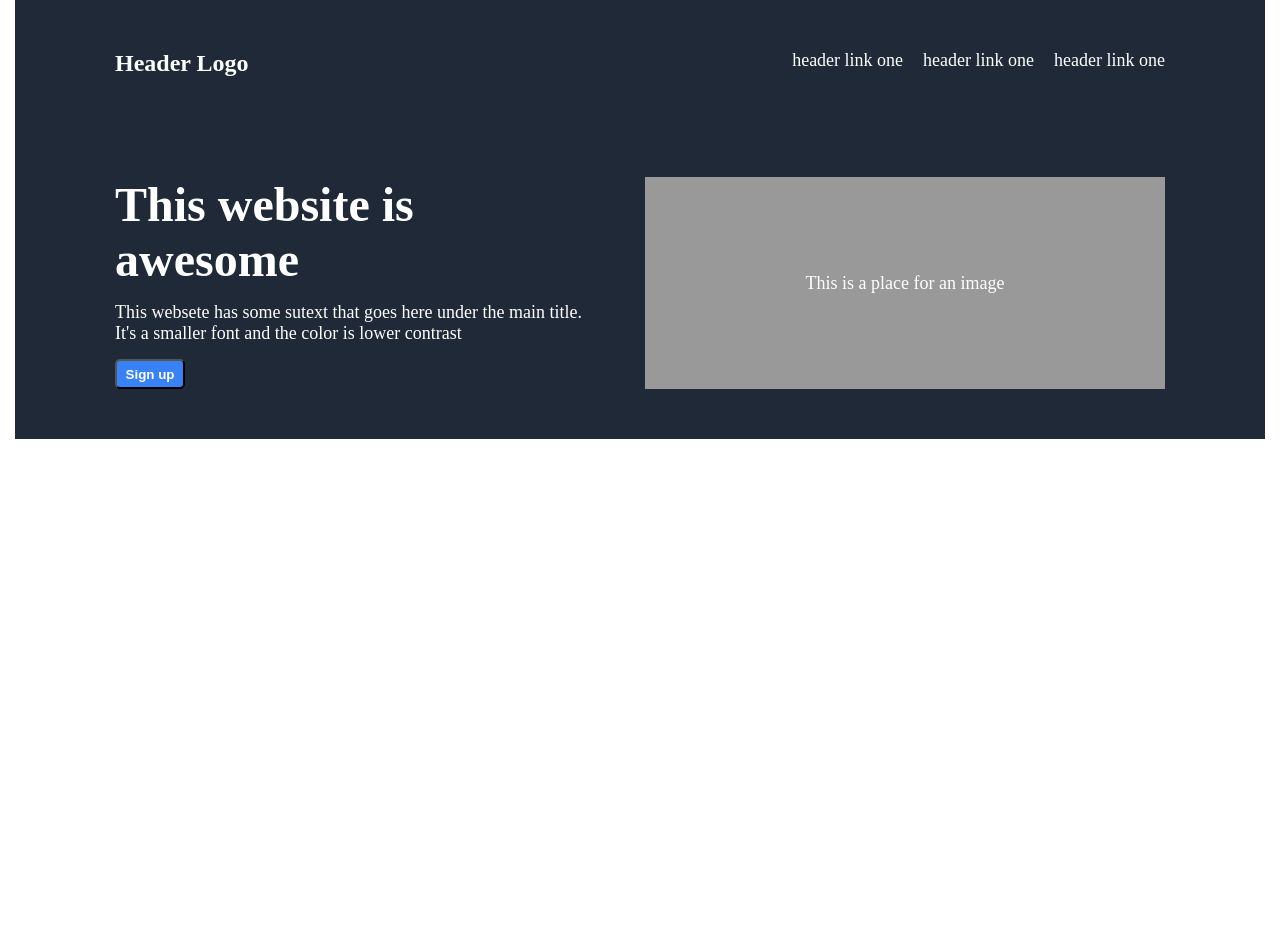
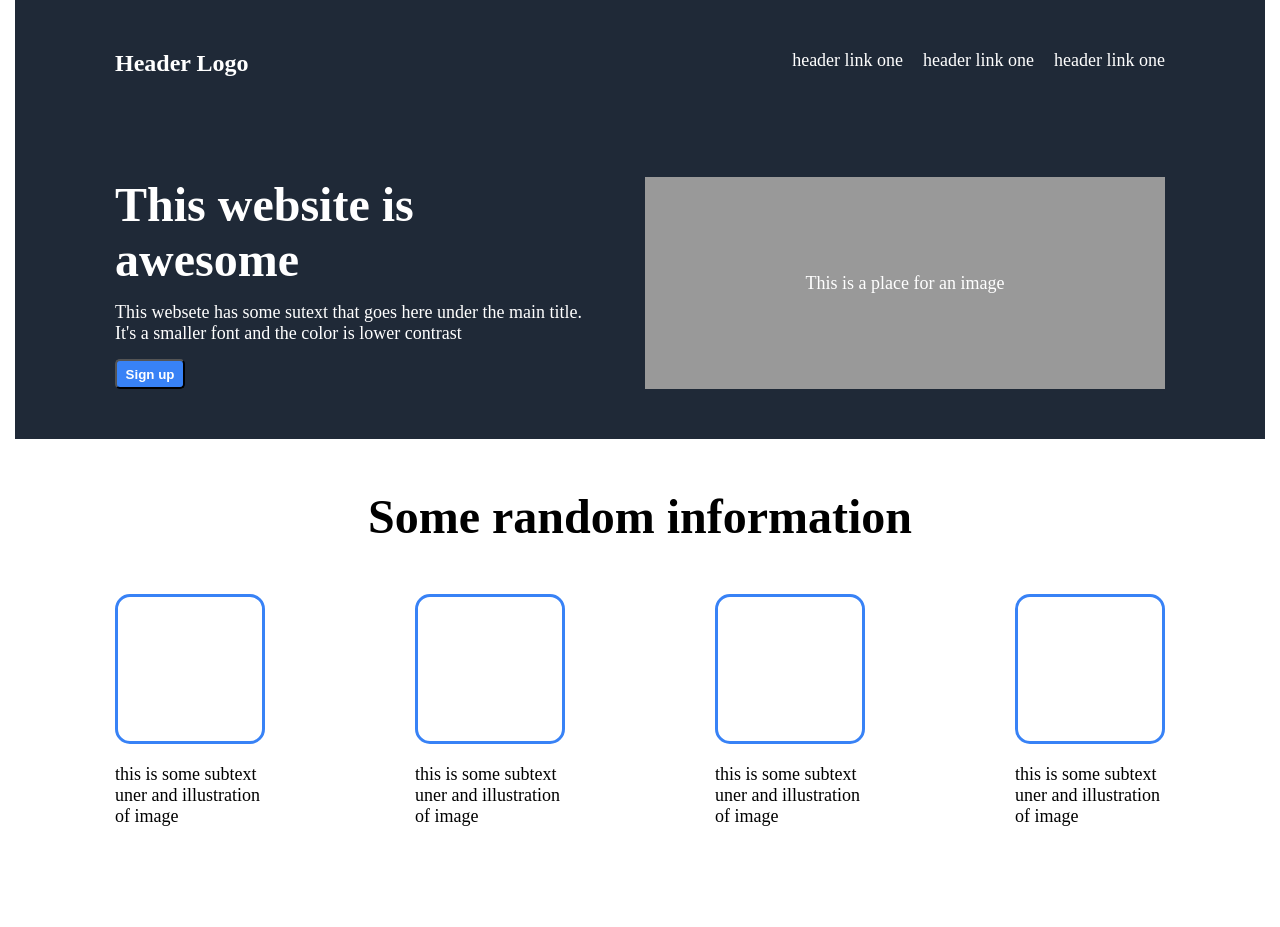
Before and after one commit to yuriy19802007/landing-page, a plain HTML site: page index.html in a window 1280 px wide. Before the commit the page ends 800 px from the top, so only its background shows below. Drawn offline with Linux system fonts and the light colour scheme.

Commit message:
CSS section - 1 in main

```diff
--- a/index.html
+++ b/index.html
@@ -31,5 +31,30 @@
         <div class="right">This is a place for an image</div>
       </div>
     </header>
+    <main>
+      <div class="section-1">
+        <p class="text-web">Some random information</p>
+        <div class="flex-container">
+          <div class="cell">
+            <div class="image"></div>
+            <p>this is some subtext uner and illustration of image</p>
+          </div>
+          <div class="cell">
+            <div class="image"></div>
+            <p>this is some subtext uner and illustration of image</p>
+          </div>
+          <div class="cell">
+            <div class="image"></div>
+            <p>this is some subtext uner and illustration of image</p>
+          </div>
+          <div class="cell">
+            <div class="image"></div>
+            <p>this is some subtext uner and illustration of image</p>
+          </div>
+        </div>
+      </div>
+      <div class="section-2"></div>
+      <div class="section-3"></div>
+    </main>
   </body>
 </html>
--- a/styles/style.css
+++ b/styles/style.css
@@ -56,6 +56,7 @@ a {
 .text-web {
   font-size: 48px;
   font-weight: bold;
+  margin: 0 auto;
 }
 .button {
   align-self: flex-start;
@@ -76,3 +77,33 @@ a {
   padding: 0 20px;
   flex: 1;
 }
+main {
+  width: 1250px;
+  margin: 0 auto;
+  padding: 50px 100px;
+}
+.section-1 {
+  display: flex;
+  flex-direction: column;
+}
+
+.flex-container {
+  display: flex;
+  justify-content: space-between;
+  /* align-content: center; */
+  flex-wrap: wrap;
+  margin: 50px 0;
+  gap: 150px;
+}
+.cell {
+  flex: 1;
+  display: flex;
+  flex-direction: column;
+  gap: 20px;
+}
+.image {
+  border: 3px solid #3882f6;
+  border-radius: 15px;
+  width: 150px;
+  height: 150px;
+}
```
